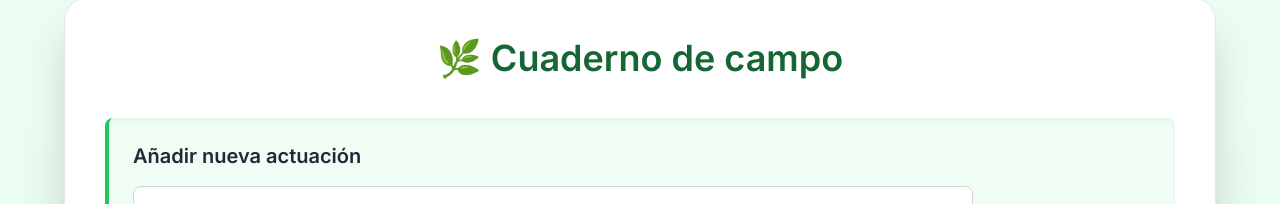
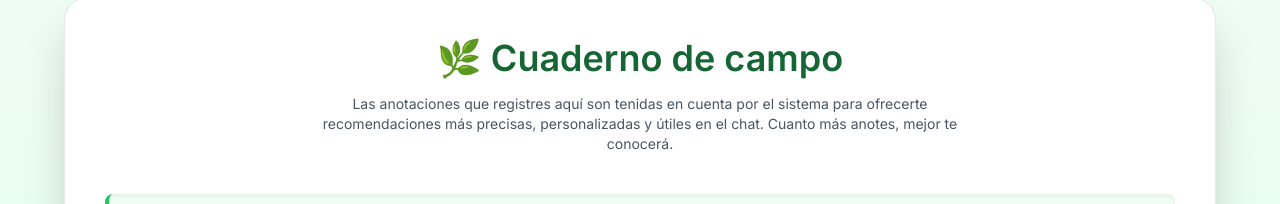
Before and after one commit to vitisenselopez/vitisense-frontend, a React (Vite) app: page /profile in a window 1280 px wide. Shown: the part 152-356 px from the top of the page. Built offline with nearby package versions, Linux system fonts and the light colour scheme; no server answers; sample sign-in values are in the browser's storage.

Commit message:
Añadir aviso sobre el uso del cuaderno por el chat

```diff
--- a/src/pages/Profile.jsx
+++ b/src/pages/Profile.jsx
@@ -95,9 +95,12 @@ export default function Profile() {
   return (
     <div className="min-h-screen bg-gradient-to-b from-green-50 to-green-100 py-12 px-4 sm:px-8">
       <div className="max-w-6xl mx-auto bg-white border border-gray-200 shadow-2xl rounded-2xl p-10">
-        <h2 className="text-4xl font-bold text-green-800 text-center mb-10">
-          🌿 Cuaderno de campo
-        </h2>
+        <h2 className="text-4xl font-bold text-green-800 text-center mb-4">
+  🌿 Cuaderno de campo
+</h2>
+<p className="text-center text-gray-600 text-sm max-w-2xl mx-auto mb-10">
+  Las anotaciones que registres aquí son tenidas en cuenta por el sistema para ofrecerte recomendaciones más precisas, personalizadas y útiles en el chat. Cuanto más anotes, mejor te conocerá.
+</p>
 
         <section className="mb-12">
           <div className="bg-green-50 border-l-4 border-green-500 rounded-lg p-6 shadow-inner">
```
